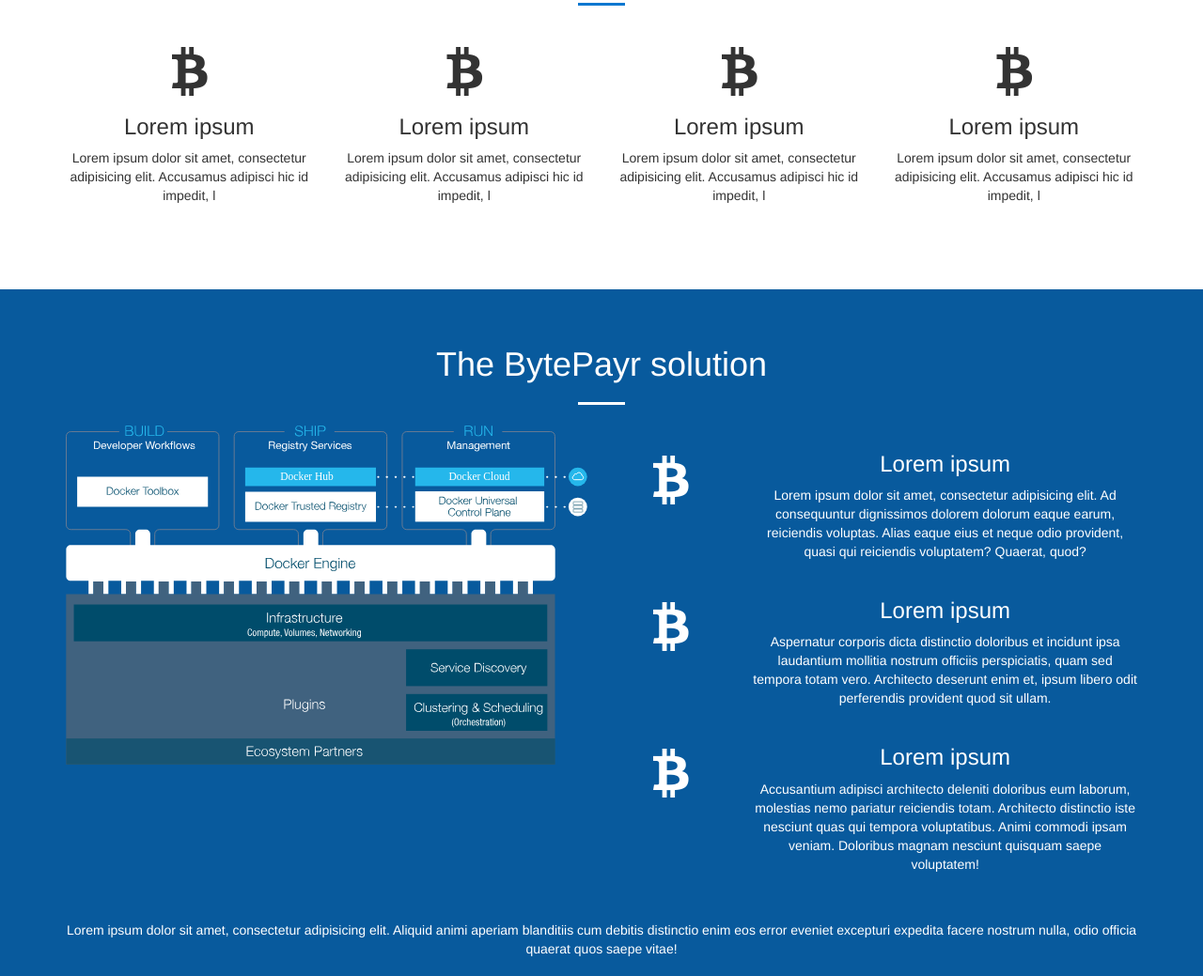
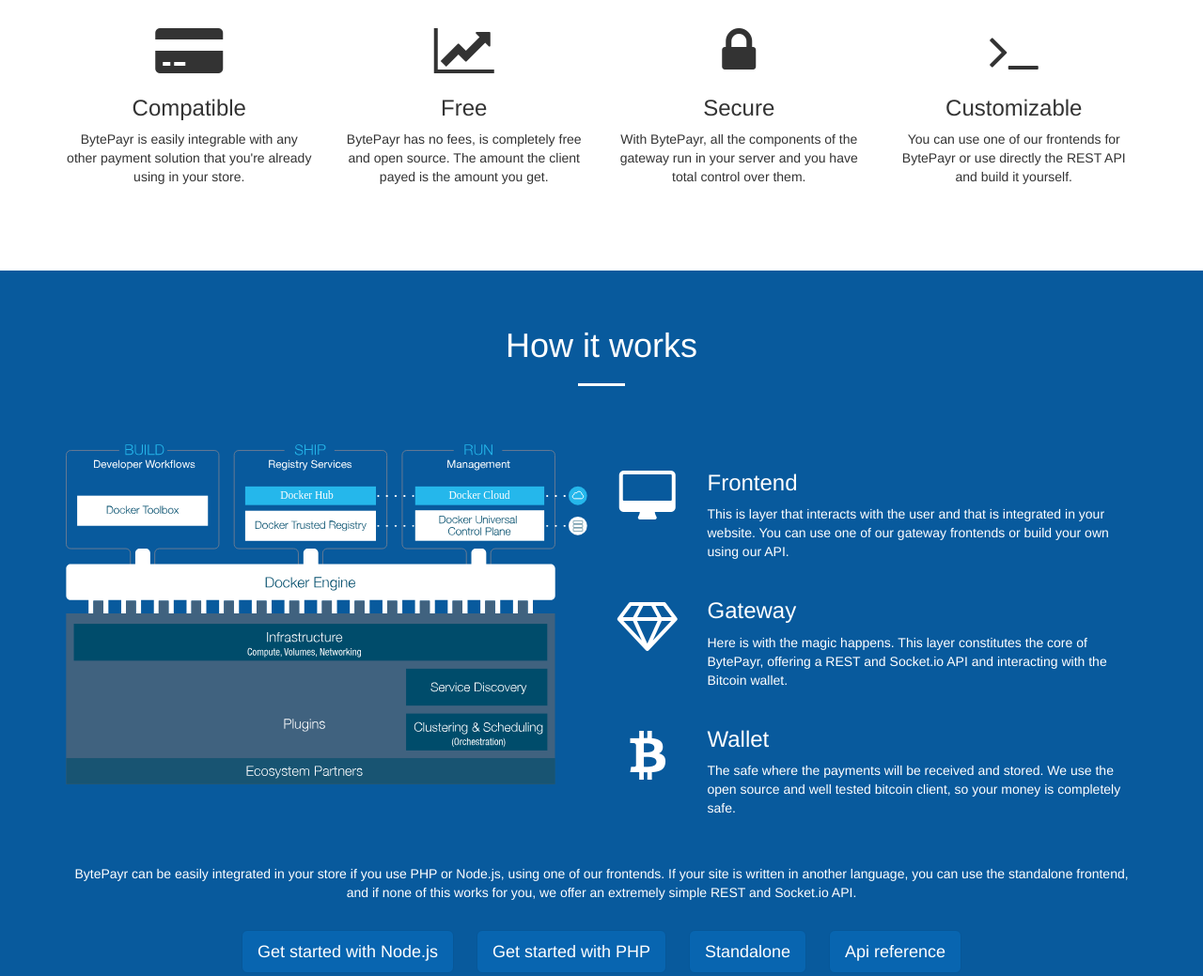
Before and after one commit to sirasistant/bytepayr-web, a website: page public/index.html in a window 1280 px wide. Shown: the part 772-1811 px from the top of the page at 94% size. Drawn offline with nearby package versions, Linux system fonts and the light colour scheme.

Commit message:
Filled the site text

```diff
--- a/public/css/style.css
+++ b/public/css/style.css
@@ -63,6 +63,9 @@
     margin:60px 0px 60px 0px;
 }
 
+.solution>hr{
+    margin-bottom: 60px;
+}
 hr{
     border-color: white;
     border-width: 3px;
@@ -90,6 +93,11 @@
 
 .solution-box{
     padding-top: 30px;
+    text-align: left;
+}
+
+.solution-box-icon{
+    text-align: center;
 }
 
 .solution-footer{
--- a/public/index.html
+++ b/public/index.html
@@ -55,13 +55,10 @@
         <div class="col-lg-8 col-lg-offset-2 ">
             <div class="marketing">
                 <img id="marketing-logo" src="assets/logo.png"/>
-                <h1>Accept Bitcoin payments, here and now.</h1>
+                <h1>The Bitcoin payment solution</h1>
                 <hr/>
-                <h4>Lorem ipsum dolor sit amet, consectetur adipisicing elit. Accusamus adipisci hic id impedit, labore
-                    minima nostrum quis repellat repudiandae sint ullam voluptate voluptatibus. Doloribus nemo quisquam
-                    sit
-                    voluptates? Placeat, quisquam!</h4>
-                <button id="marketing-button" class="btn btn-primary btn-lg">Get started</button>
+                <h4>An open source, free and easily integrable Bitcoin payment gateway, designed for online shops.</h4>
+                <a href="#solution-section"><button id="marketing-button" class="btn btn-primary btn-lg">Get started</button></a>
             </div>
         </div>
     </div>
@@ -75,34 +72,30 @@
             <div class="row">
                 <div class="col-lg-3 col-md-6">
                     <div class="feature-box">
-                        <i class="fa fa-4x fa-btc"></i>
-                        <h3>Lorem ipsum</h3>
-                        <p>Lorem ipsum dolor sit amet, consectetur adipisicing elit. Accusamus adipisci hic id impedit,
-                            l</p>
+                        <i class="fa fa-4x fa-credit-card-alt "></i>
+                        <h3>Compatible</h3>
+                        <p>BytePayr is easily integrable with any other payment solution that you're already using in your store.</p>
                     </div>
                 </div>
                 <div class="col-lg-3 col-md-6">
                     <div class="feature-box">
-                        <i class="fa fa-4x fa-btc"></i>
-                        <h3>Lorem ipsum</h3>
-                        <p>Lorem ipsum dolor sit amet, consectetur adipisicing elit. Accusamus adipisci hic id impedit,
-                            l</p>
+                        <i class="fa fa-4x fa-line-chart"></i>
+                        <h3>Free</h3>
+                        <p>BytePayr has no fees, is completely free and open source. The amount the client payed is the amount you get.</p>
                     </div>
                 </div>
                 <div class="col-lg-3 col-md-6">
                     <div class="feature-box">
-                        <i class="fa fa-4x fa-btc"></i>
-                        <h3>Lorem ipsum</h3>
-                        <p>Lorem ipsum dolor sit amet, consectetur adipisicing elit. Accusamus adipisci hic id impedit,
-                            l</p>
+                        <i class="fa fa-4x fa-lock"></i>
+                        <h3>Secure</h3>
+                        <p>With BytePayr, all the components of the gateway run in your server and you have total control over them.</p>
                     </div>
                 </div>
                 <div class="col-lg-3 col-md-6">
                     <div class="feature-box">
-                        <i class="fa fa-4x fa-btc"></i>
-                        <h3>Lorem ipsum</h3>
-                        <p>Lorem ipsum dolor sit amet, consectetur adipisicing elit. Accusamus adipisci hic id impedit,
-                            l</p>
+                        <i class="fa fa-4x fa-terminal "></i>
+                        <h3>Customizable</h3>
+                        <p>You can use one of our frontends for BytePayr or use directly the REST API and build it yourself.</p>
                     </div>
                 </div>
             </div>
@@ -110,10 +103,10 @@
     </div>
 </div>
 
-<div class="solution-container">
+<div id="solution-section" class="solution-container">
     <div class="container">
         <div class="solution">
-            <h1>The BytePayr solution</h1>
+            <h1>How it works</h1>
             <hr/>
             <div class="row">
                 <div class="col-lg-6">
@@ -122,47 +115,44 @@
                 <div class="col-lg-6">
                     <div class="solution-box animated fadeInUp">
                         <div class="row">
-                            <div class="col-md-3"><i class="fa fa-4x fa-btc"></i></div>
-                            <div class="col-md-9">
-                                <h3>Lorem ipsum</h3>
-                                <p>Lorem ipsum dolor sit amet, consectetur adipisicing elit. Ad consequuntur dignissimos
-                                    dolorem dolorum eaque earum, reiciendis voluptas. Alias eaque eius et neque odio
-                                    provident, quasi qui reiciendis voluptatem? Quaerat, quod?</p>
+                            <div class="solution-box-icon col-md-2"><i class="fa fa-4x fa-desktop"></i></div>
+                            <div class="col-md-10">
+                                <h3>Frontend</h3>
+                                <p>This is layer that interacts with the user and that is integrated in your website.
+                                    You can use one of our gateway frontends or build your own using our API.</p>
                             </div>
                         </div>
                     </div>
                     <div class="solution-box animated fadeInUp">
                         <div class="row">
-                            <div class="col-md-3"><i class="fa fa-4x fa-btc"></i></div>
-                            <div class="col-md-9">
-                                <h3>Lorem ipsum</h3>
-                                <p>Aspernatur corporis dicta distinctio doloribus et incidunt ipsa laudantium mollitia
-                                    nostrum officiis perspiciatis, quam sed tempora totam vero. Architecto deserunt enim
-                                    et,
-                                    ipsum libero odit perferendis provident quod sit ullam.</p>
+                            <div class="solution-box-icon col-md-2"><i class="fa fa-4x fa-diamond"></i></div>
+                            <div class="col-md-10">
+                                <h3>Gateway</h3>
+                                <p>Here is with the magic happens. This layer constitutes the core of BytePayr,
+                                    offering a REST and Socket.io API and interacting with the Bitcoin wallet.</p>
                             </div>
                         </div>
                     </div>
                     <div class="solution-box animated fadeInUp">
                         <div class="row">
-                            <div class="col-md-3"><i class="fa fa-4x fa-btc"></i></div>
-                            <div class="col-md-9">
-                                <h3>Lorem ipsum</h3>
-                                <p>Accusantium adipisci architecto deleniti doloribus eum laborum, molestias nemo
-                                    pariatur
-                                    reiciendis totam. Architecto distinctio iste nesciunt quas qui tempora voluptatibus.
-                                    Animi commodi ipsam veniam. Doloribus magnam nesciunt quisquam saepe voluptatem!</p>
+                            <div class="solution-box-icon col-md-2"><i class="fa fa-4x fa-btc"></i></div>
+                            <div class="col-md-10">
+                                <h3>Wallet</h3>
+                                <p>The safe where the payments will be received and stored.
+                                    We use the open source and well tested bitcoin client, so your money is completely safe.</p>
                             </div>
                         </div>
                     </div>
                 </div>
             </div>
             <div class="solution-footer">
-            <p>Lorem ipsum dolor sit amet, consectetur adipisicing elit. Aliquid animi aperiam blanditiis cum debitis
-                distinctio enim eos error eveniet excepturi expedita facere nostrum nulla, odio officia quaerat quos
-                saepe vitae!</p>
-            <button class="btn btn-primary btn-lg">Get started with Node.js</button>
-            <button class="btn btn-primary btn-lg">Get started with PHP</button>
+                <p>BytePayr can be easily integrated in your store if you use PHP or Node.js, using one of our frontends. If your site is
+                written in another language, you can use the standalone frontend, and if none of this works for you,
+                    we offer an extremely simple REST and Socket.io API.</p>
+                <button class="btn btn-primary btn-lg">Get started with Node.js</button>
+                <button class="btn btn-primary btn-lg">Get started with PHP</button>
+                <button class="btn btn-primary btn-lg">Standalone</button>
+                <button class="btn btn-primary btn-lg">Api reference</button>
             </div>
         </div>
     </div>
@@ -173,28 +163,30 @@
         <div class="contact">
             <h1>Contact us</h1>
             <hr/>
-            <p>Lorem ipsum dolor sit amet, consectetur adipisicing elit. Aliquam architecto aspernatur consequatur culpa
-                cupiditate eaque id magni maiores modi nesciunt nulla officiis perferendis porro recusandae saepe sunt
-                vel, veniam voluptatem?</p>
+            <p>Any suggestions or questions? Contact us through our Github or fill the form below, we are happy to help!</p>
             <form id="contact-form">
                 <div class="row">
                     <div class="col-md-6">
                         <div class="form-group">
-                            <input type="text" class="form-control" placeholder="Name *" id="name" required="" data-validation-required-message="Please enter your name.">
+                            <input type="text" class="form-control" placeholder="Name *" id="name" required=""
+                                   data-validation-required-message="Please enter your name.">
                             <p class="help-block text-danger"></p>
                         </div>
                         <div class="form-group">
-                            <input type="email" class="form-control" placeholder="Email *" id="email" required="" data-validation-required-message="Please enter your email address.">
+                            <input type="email" class="form-control" placeholder="Email *" id="email" required=""
+                                   data-validation-required-message="Please enter your email address.">
                             <p class="help-block text-danger"></p>
                         </div>
                         <div class="form-group">
-                            <input type="tel" class="form-control" placeholder="Phone" id="phone" required="" data-validation-required-message="Please enter your phone number.">
+                            <input type="tel" class="form-control" placeholder="Phone" id="phone" required=""
+                                   data-validation-required-message="Please enter your phone number.">
                             <p class="help-block text-danger"></p>
                         </div>
                     </div>
                     <div class="col-md-6">
                         <div class="form-group">
-                            <textarea class="form-control" placeholder="Message *" id="message" required="" data-validation-required-message="Please enter a message."></textarea>
+                            <textarea class="form-control" placeholder="Message *" id="message" required=""
+                                      data-validation-required-message="Please enter a message."></textarea>
                             <p class="help-block text-danger"></p>
                         </div>
                     </div>
@@ -216,6 +208,7 @@
     </div>
 </footer>
 
+<a href="https://github.com/sirasistant"><img style="position: absolute; top: 0; left: 0; border: 0;" src="https://camo.githubusercontent.com/8b6b8ccc6da3aa5722903da7b58eb5ab1081adee/68747470733a2f2f73332e616d617a6f6e6177732e636f6d2f6769746875622f726962626f6e732f666f726b6d655f6c6566745f6f72616e67655f6666373630302e706e67" alt="Fork me on GitHub" data-canonical-src="https://s3.amazonaws.com/github/ribbons/forkme_left_orange_ff7600.png"></a>
 
 <!-- Bootstrap core JavaScript
 ================================================== -->
@@ -223,8 +216,8 @@
 <script src="https://ajax.googleapis.com/ajax/libs/jquery/1.11.3/jquery.min.js"></script>
 <script src="js/bootstrap.min.js"></script>
 <script>
-    $(document).ready(function(){
-        $('a[href^="#"]').on('click',function (e) {
+    $(document).ready(function () {
+        $('a[href^="#"]').on('click', function (e) {
             e.preventDefault();
 
             var target = this.hash;
```
